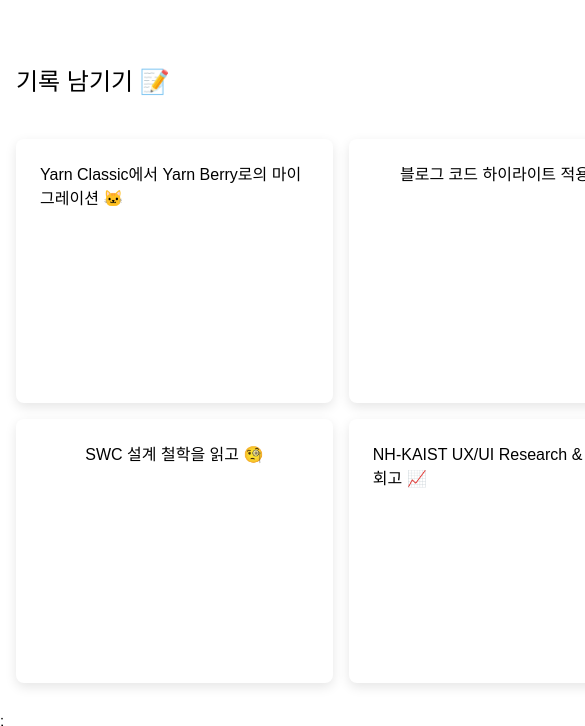
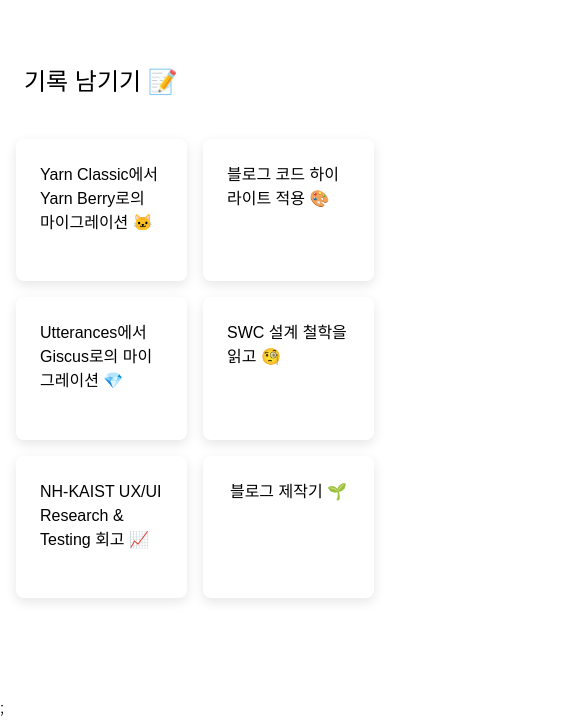
Before and after one commit to yumin-jung/next-blog, a Next.js app: page / in a window 390 px wide. Shown: the top 726 px of the page, 585 px wide, since content can reach past the window. Built offline with nearby package versions, Linux system fonts and the light colour scheme; a web font is replaced by a local one.

Commit message:
style: Unify format of className with TailwindCSS

```diff
--- a/pages/index.tsx
+++ b/pages/index.tsx
@@ -11,13 +11,14 @@
 }) => {
   return (
     <>
-      <div className={`max-w-xl mt-12 mb-24 mx-auto px-4 py-0`}>
+      <div className="max-w-xl mt-12 mb-24 mx-auto px-4 py-0">
         <Head>
           <title>기록 남기기</title>
         </Head>
-        <section className={`text-[1.2rem] leading-normal pt-px`}>
-          <h2 className={`text-2xl leading-[1.4] mx-0 my-4`}>기록 남기기 📝</h2>
-          <ul className={`grid grid-cols-[repeat(3,1fr)] gap-4 pt-6`}>
+        <section className="text-[1.2rem] leading-normal pt-px">
+          <h2 className="text-2xl leading-[1.4] mx-0 my-4 pl-2">기록 남기기 📝</h2>
+          <ul className="grid gap-4 pt-6 grid-cols-[repeat(2,1fr)]
+                  md:grid-cols-[repeat(3,1fr)]">
             {allPostsData.map(({ id, title }) =>
               <Link
                 key={id}
```
